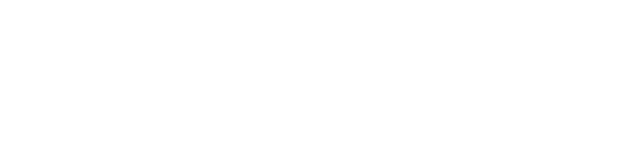
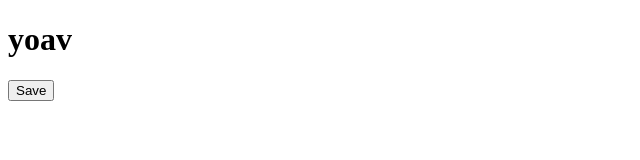
Before and after one commit to Yoav-Guterman/newest-git-demo, a plain HTML site: page index.html in a window 1280 px wide. Shown: the whole page, without its empty margins (0-640 px from the left). Drawn offline with Linux system fonts and the light colour scheme.

Commit message:
add button

```diff
--- a/index.html
+++ b/index.html
@@ -7,8 +7,10 @@
     <title>Document</title>
 </head>
 
+
 <body>
-
+    <h1>yoav</h1>
+    <button>Save</button>
 </body>
 
 </html>
```
